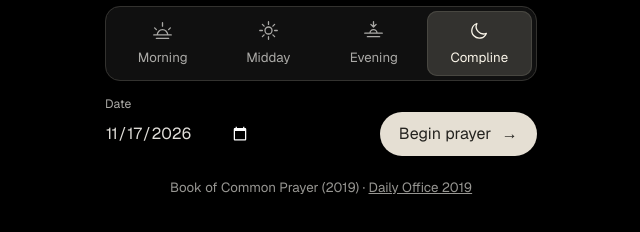
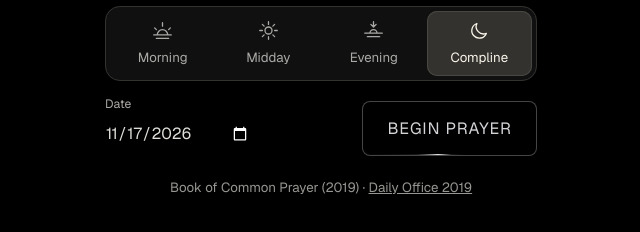
Before and after one commit to irishnick23/anglicanRosary, a plain HTML site: page index.html in a window 1280 px wide. Shown: the part 520-752 px from the top of the page, without its empty margins (319-959 px from the left). Drawn offline with Linux system fonts and the light colour scheme; animation ran at ten frames a second.

```diff
--- a/app.js
+++ b/app.js
@@ -163,7 +163,7 @@ function home(message = "") {
         </label>`).join("")}
       </fieldset>
       <label class="office-date">Date<input type="date" name="date" required></label>
-      <button class="office-begin">Begin prayer <span aria-hidden="true">→</span></button>
+      <button type="submit" class="btn">Begin prayer</button>
     </form>
     <small class="source">Book of Common Prayer (2019) · <a href="https://www.dailyoffice2019.com/">Daily Office 2019</a></small>
     <span role="status"></span>
--- a/styles.css
+++ b/styles.css
@@ -312,18 +312,12 @@ html, body { overflow-y: auto; }
 .office-option span { pointer-events: none; display: grid; justify-items: center; gap: 5px; padding: 9px 0 6px; color: #aaa9a6; border-radius: 10px; font-size: .83rem; }
 .office-option svg { width: 21px; height: 21px; fill: none; stroke: currentColor; stroke-width: 1.5; stroke-linecap: round; stroke-linejoin: round; }
 .office-option input:checked + span { background: #33322f; color: #faf5e9; box-shadow: inset 0 0 0 1px #484741; }
-.office-option input:focus-visible + span, .office-date input:focus-visible, .office-begin:focus-visible { outline: 2px solid #e3daca; outline-offset: 2px; }
+.office-option input:focus-visible + span, .office-date input:focus-visible { outline: 2px solid #e3daca; outline-offset: 2px; }
 .office-date { display: grid; justify-items: start; text-align: left; font-size: .76rem; color: #aaa9a6; line-height: 1.25; }
 .office-date input { color-scheme: dark; background: transparent; color: #e0ded9; border: 0; padding: 0; max-width: 100%; min-width: 0; min-height: 44px; font: inherit; font-size: 1rem; }
-.office-begin { align-self: end; min-height: 44px; border: 0; border-radius: 24px; padding: .5rem 1.2rem; background: #e5dfd3; color: #24231f; font: inherit; cursor: pointer; }
-.office-begin span { margin-left: .4em; }
+.office-picker .btn { align-self: end; }
 @media (hover: hover) and (pointer: fine) {
   .office-option:hover input:not(:checked) + span { color: #f1eee8; background: #1c1c1b; }
-  .office-begin:hover { background: #f6f0e6; }
-}
-@media (prefers-reduced-motion: no-preference) {
-  .office-begin { transition: transform 130ms cubic-bezier(.23,1,.32,1); }
-  .office-begin:active:not(:focus-visible) { transform: scale(.97); }
 }
 .source, .source a { color: #979692; }
 .screen--prayer footer { display: flex; justify-content: space-between; gap: .5rem; }
```
